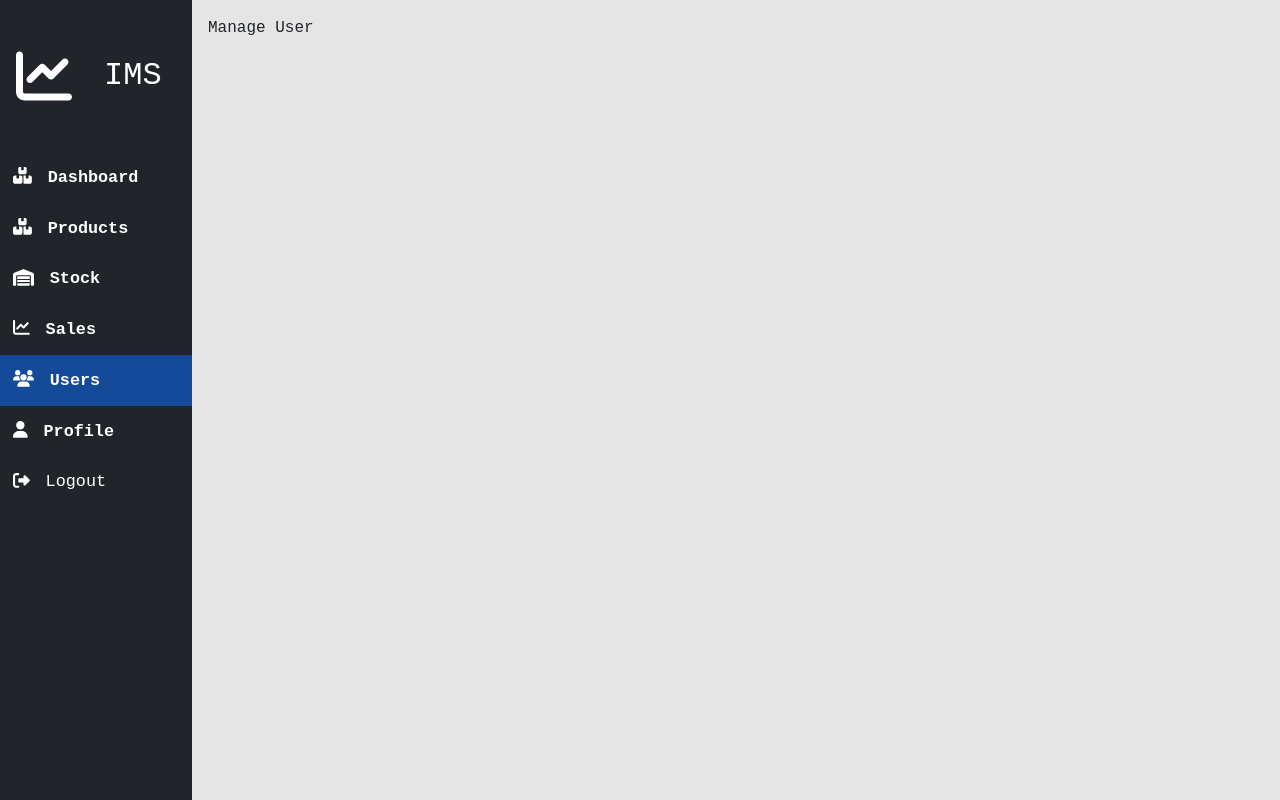
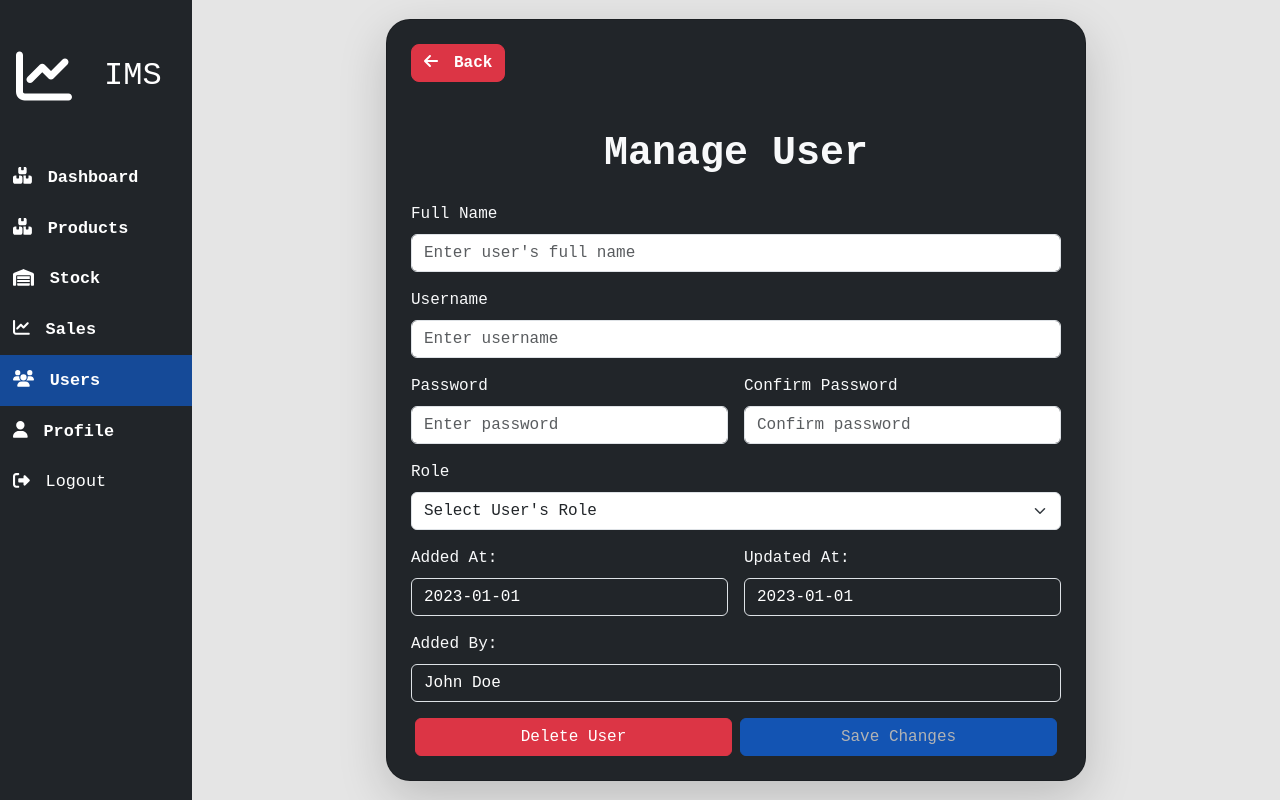
Before and after one commit to SageTendo/farm_inventory_management, a React (Vite) app in the folder client/: page /users/1/manage in a window 1280 px wide. Built offline with nearby package versions, Linux system fonts and the light colour scheme.

Commit message:
User Views implementations

```diff
--- a/client/src/App.tsx
+++ b/client/src/App.tsx
@@ -8,6 +8,7 @@ import {NewProduct} from "./ui/views/product/NewProduct.tsx";
 import {ManageProduct} from "./ui/views/product/ManageProduct.tsx";
 import {Users} from "./ui/views/user/Users.tsx";
 import {NewUser} from "./ui/views/user/NewUser.tsx";
+import {ManageUser} from "./ui/views/user/ManageUser.tsx";
 
 
 function App() {
@@ -34,7 +35,7 @@ function App() {
           <>
             <Route path="/users" element={<Users/>}/>
             <Route path="/users/new" element={<NewUser/>}/>
-            <Route path="/users/:id/manage" element={<div>Manage User</div>}/>
+            <Route path="/users/:id/manage" element={<ManageUser/>}/>
           </>
 
           <Route path="/settings" element={<div>Settings</div>}/>
--- /dev/null
+++ b/client/src/ui/views/user/ManageUser.tsx
@@ -0,0 +1,130 @@
+import {Button, Card, Container, Form} from "react-bootstrap";
+import {Link} from "react-router-dom";
+import {FontAwesomeIcon} from "@fortawesome/react-fontawesome";
+import {faArrowLeft} from "@fortawesome/free-solid-svg-icons";
+import {useState} from "react";
+
+export function ManageUser() {
+
+  const [saveButtonDisabled, setSaveButtonDisabled] = useState(true);
+
+  const doDeleteUser = () => {
+    if (!window.confirm("Are you sure you want to delete this product?")) {
+      return;
+    }
+
+    console.log("Deleting product...");
+  }
+
+  const doSaveUser = () => {
+    console.log("Saving product...");
+  }
+
+
+  return (
+    <>
+      <Container className="d-flex justify-content-center align-items-center vh-100">
+        <Card
+          className="p-4 shadow-lg bg-dark text-light w-100"
+          style={{maxWidth: "700px", borderRadius: "1.5rem"}}
+        >
+          <div className="d-flex mb-5">
+            <Link to="/users" className="text-decoration-none text-reset me-5">
+              <Button variant="danger" className="rounded-3">
+                <FontAwesomeIcon icon={faArrowLeft} className="nav-icon"/>
+                <span className="nav-title fw-bolder">Back</span>
+              </Button>
+            </Link>
+          </div>
+
+          <Card.Title className="mb-4 text-center fs-1 fw-bold">
+            Manage User
+          </Card.Title>
+
+          <Form>
+            {/* Add Fields */}
+
+            <Form.Group className="mb-3" controlId="formName">
+              <Form.Label>Full Name</Form.Label>
+              <Form.Control type="text" placeholder="Enter user's full name" required/>
+            </Form.Group>
+
+            <Form.Group className="mb-3" controlId="formUsername">
+              <Form.Label>Username</Form.Label>
+              <Form.Control type="text" placeholder="Enter username" required/>
+            </Form.Group>
+
+            <div className="d-flex flex-row justify-content-between">
+              <Form.Group className="mb-3 w-50 me-3" controlId="formPassword">
+                <Form.Label>Password</Form.Label>
+                <Form.Control type="password" placeholder="Enter password" required/>
+              </Form.Group>
+
+              <Form.Group className="mb-3 w-50" controlId="formConfirmPassword">
+                <Form.Label>Confirm Password</Form.Label>
+                <Form.Control type="password" placeholder="Confirm password" required/>
+              </Form.Group>
+            </div>
+
+            <Form.Group className="mb-3" controlId="formRole">
+              <Form.Label>Role</Form.Label>
+              <Form.Select type="text" placeholder="Enter user role" required>
+                <option value="">Select User's Role</option>
+                <option value="admin">Admin</option>
+                <option value="user">Owner</option>
+                <option value="guest">Staff</option>
+              </Form.Select>
+            </Form.Group>
+
+
+            {/* Immutable Information */}
+            <div className="d-flex flex-column">
+              <div className="d-flex flex-row justify-content-between align-items-center">
+                {/* Added Date */}
+                <Form.Group controlId="formProductAddedDate" className="w-50 me-3">
+                  <Form.Label>Added At: </Form.Label>
+                  <Form.Control type="text" readOnly
+                                className="bg-dark text-white"
+                                disabled
+                                value="2023-01-01"
+                  />
+                </Form.Group>
+
+                {/* Updated Date */}
+                <Form.Group controlId="formProductUpdatedBy" className="w-50">
+                  <Form.Label>Updated At: </Form.Label>
+                  <Form.Control type="text" readOnly
+                                className="bg-dark text-white"
+                                disabled
+                                value="2023-01-01"/>
+                </Form.Group>
+              </div>
+            </div>
+
+            {/*  /!* Added By *!/*/}
+            <Form.Group controlId="formProductAddedBy" className="mt-3 w-100">
+              <Form.Label>Added By: </Form.Label>
+              <Form.Control type="text" readOnly
+                            className="bg-dark text-white"
+                            disabled
+                            value="John Doe"/>
+            </Form.Group>
+
+            <div className="d-flex flex-row justify-content-between align-items-center">
+              <Button variant="danger" className="w-100 mt-3 mx-1"
+                      onClick={doDeleteUser}>
+                Delete User
+              </Button>
+
+              <Button id="saveProductBtn" variant="primary" className="w-100 mt-3 mx-1"
+                      disabled={saveButtonDisabled}
+                      onClick={doSaveUser}>
+                Save Changes
+              </Button>
+            </div>
+          </Form>
+        </Card>
+      </Container>
+    </>
+  );
+}
--- /dev/null
+++ b/client/src/ui/views/user/NewUser.tsx
@@ -0,0 +1,72 @@
+import {Button, Card, Container, Form} from "react-bootstrap";
+import {FontAwesomeIcon} from "@fortawesome/react-fontawesome";
+import {Link} from "react-router-dom";
+import {faArrowLeft} from "@fortawesome/free-solid-svg-icons";
+
+export function NewUser() {
+  return (
+    <Container className="d-flex justify-content-center align-items-center vh-100">
+      <Card
+        className="p-4 shadow-lg bg-dark text-light w-100"
+        style={{maxWidth: "700px", borderRadius: "1.5rem"}}
+      >
+        <div className="d-flex mb-5">
+          <Link to="/users" className="text-decoration-none text-reset me-5">
+            <Button variant="danger" className="rounded-3">
+              <FontAwesomeIcon icon={faArrowLeft} className="nav-icon"/>
+              <span className="nav-title fw-bolder">Cancel</span>
+            </Button>
+          </Link>
+        </div>
+
+        <Card.Title className="mb-4 text-center fs-1 fw-bold">
+          Add User
+        </Card.Title>
+
+        <Card.Body>
+          <Form>
+            <Form.Group className="mb-3" controlId="formName">
+              <Form.Label>Full Name</Form.Label>
+              <Form.Control type="text" placeholder="Enter user's full name" required/>
+            </Form.Group>
+
+            <Form.Group className="mb-3" controlId="formUsername">
+              <Form.Label>Username</Form.Label>
+              <Form.Control type="text" placeholder="Enter username" required/>
+            </Form.Group>
+
+
+            <div className="d-flex flex-row justify-content-between">
+              <Form.Group className="mb-3 w-50 me-3" controlId="formPassword">
+                <Form.Label>Password</Form.Label>
+                <Form.Control type="password" placeholder="Enter password" required/>
+              </Form.Group>
+
+              <Form.Group className="mb-3 w-50" controlId="formConfirmPassword">
+                <Form.Label>Confirm Password</Form.Label>
+                <Form.Control type="password" placeholder="Confirm password" required/>
+              </Form.Group>
+            </div>
+
+            <Form.Group className="mb-3" controlId="formRole">
+              <Form.Label>Role</Form.Label>
+              <Form.Select>
+                <option>Select user's role...</option>
+                <option id="admin" value="admin">Admin</option>
+                <option id="owner" value="owner">Owner</option>
+                <option id="staff" value="staff">Staff</option>
+              </Form.Select>
+            </Form.Group>
+
+            <Button variant="primary" className="w-100 mt-3">
+              Save User
+            </Button>
+
+          </Form>
+        </Card.Body>
+
+
+      </Card>
+    </Container>
+  );
+}
--- /dev/null
+++ b/client/src/ui/views/user/Users.tsx
@@ -0,0 +1,100 @@
+import {useState} from "react";
+import {ListPage} from "../../components/ListPage.tsx";
+import {faUsers} from "@fortawesome/free-solid-svg-icons";
+
+const dummy: Record<string, any>[] = [
+  {
+    id: 1,
+    fullname: "John Doe",
+    username: "johndoe",
+    role: "admin",
+    createdAt: "2022-01-01",
+    updatedAt: "2022-01-01",
+  },
+  {
+    id: 2,
+    fullname: "Jane Doe",
+    username: "janedoe",
+    role: "user",
+    createdAt: "2022-01-01",
+    updatedAt: "2022-01-01",
+  },
+  {
+    id: 3,
+    fullname: "Bob Smith",
+    username: "bobsmith",
+    role: "user",
+    createdAt: "2022-01-01",
+    updatedAt: "2022-01-01",
+  },
+  {
+    id: 4,
+    fullname: "Alice Johnson",
+    username: "alicejohnson",
+    role: "admin",
+    createdAt: "2022-01-01",
+    updatedAt: "2022-01-01",
+  },
+  {
+    id: 5,
+    fullname: "Charlie Brown",
+    username: "charliebrown",
+    role: "user",
+    createdAt: "2022-01-01",
+    updatedAt: "2022-01-01",
+  },
+  {
+    id: 6,
+    fullname: "Eva Green",
+    username: "evagreen",
+    role: "admin",
+    createdAt: "2022-01-01",
+    updatedAt: "2022-01-01",
+  },
+  {
+    id: 7,
+    fullname: "Frank White",
+    username: "frankwhite",
+    role: "user",
+    createdAt: "2022-01-01",
+    updatedAt: "2022-01-01",
+  },
+  {
+    id: 8,
+    fullname: "Grace Red",
+    username: "gracered",
+    role: "admin",
+    createdAt: "2022-01-01",
+    updatedAt: "2022-01-01",
+  }
+];
+
+export function Users() {
+
+  const [data, setData] = useState(dummy);
+  const [query, setQuery] = useState("");
+
+  const handleSearch = () => {
+    //   TODO: Handle search logic here
+    console.log(query)
+  };
+
+  const labels = ["#", "fullname", "username", "role", "createdAt", "updatedAt"];
+  const keys = ["id", "fullname", "username", "role", "createdAt", "updatedAt"];
+
+  return (
+    <ListPage
+      title="User"
+      icon={faUsers}
+      addRoute="/users/new"
+      searchPlaceholder="Search users..."
+      entity="users"
+      onQueryChange={setQuery}
+      onSearch={handleSearch}
+      data={data}
+      labels={labels}
+      keys={keys}
+      actionable={true}
+    />
+  )
+}
```
